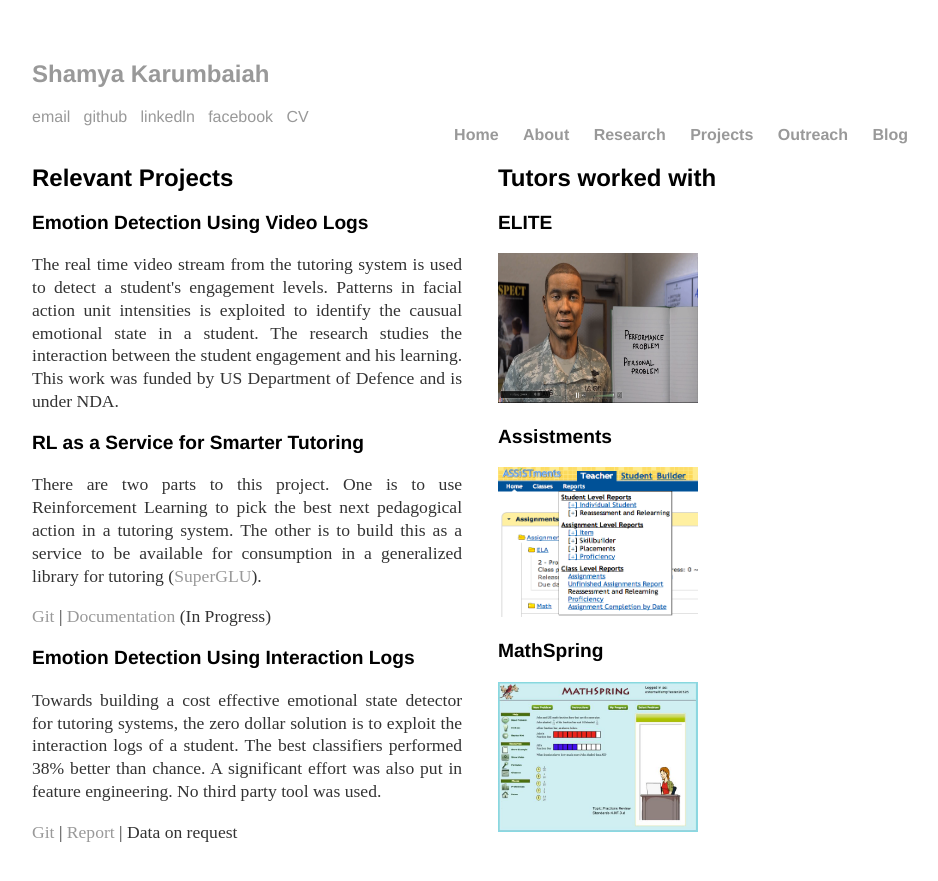
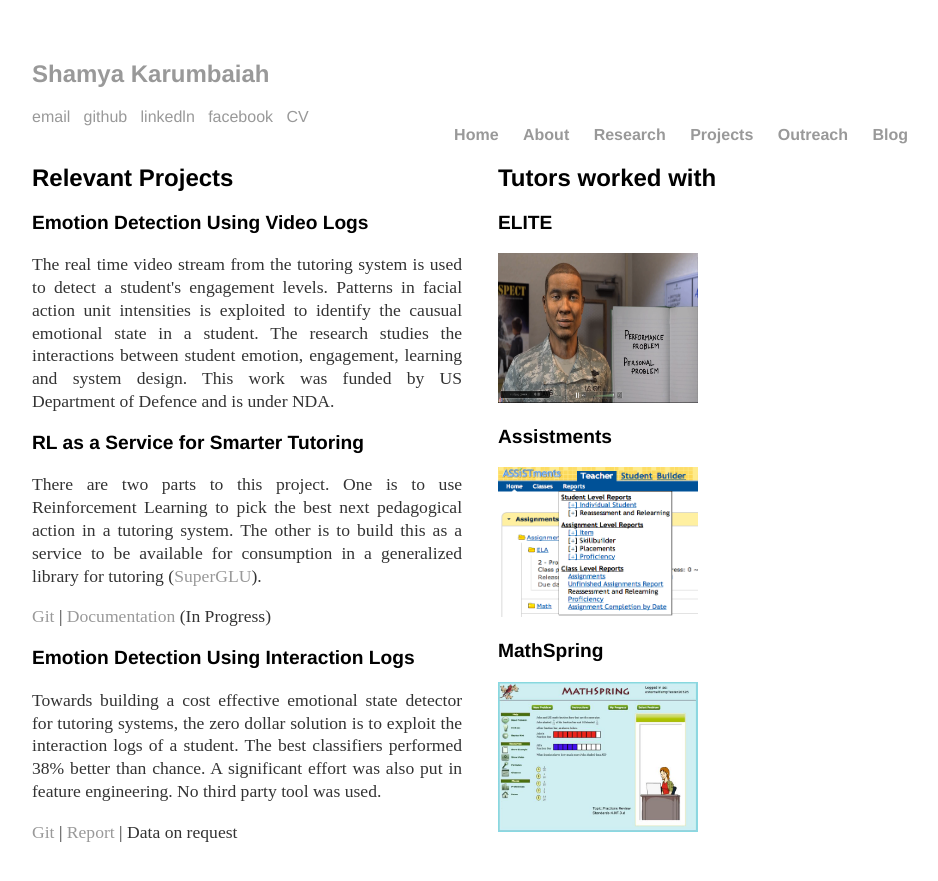
Before and after one commit to Shamya/shamyatest.github.io, a Jekyll site: the page built from projects/index.html, in a window 1280 px wide. Shown: the top 881 px of the page, without its empty margins (160-1098 px from the left). Built offline with Jekyll 4.4.1, drawn with Linux system fonts in a browser that asks for light colours.

Commit message:
Update index.html

```diff
--- a/projects/index.html
+++ b/projects/index.html
@@ -6,7 +6,7 @@
 <div class = "section1" >
   <h2>Relevant Projects</h2>
   <h3>Emotion Detection Using Video Logs</h3>
-  <p>The real time video stream from the tutoring system is used to detect a student's engagement levels. Patterns in facial action unit intensities is exploited to identify the causual emotional state in a student. The research studies the interaction between the student engagement and his learning. This work was funded by US Department of Defence and is under NDA.</p>
+  <p>The real time video stream from the tutoring system is used to detect a student's engagement levels. Patterns in facial action unit intensities is exploited to identify the causual emotional state in a student. The research studies the interactions between student emotion,  engagement, learning and system design. This work was funded by US Department of Defence and is under NDA.</p>
   <h3><a class="link" href="https://github.com/GeneralizedLearningUtilities/SuperGLU" >RL as a Service for Smarter Tutoring</a></h3>
   <p>There are two parts to this project. One is to use Reinforcement Learning to pick the best next pedagogical action in a tutoring system. The other is to build this as a service to be available for consumption in a generalized library for tutoring (<a href="https://github.com/GeneralizedLearningUtilities/SuperGLU">SuperGLU</a>).</p>
   <p><a href="https://github.com/GeneralizedLearningUtilities/SuperGLU/tree/master/SuperGLU/Services">Git</a> | <a href="https://docs.google.com/document/d/1RfX9zMZEjgFuY31qRXaRPC_b64N0yOLxdXTuean8K2s/edit?usp=sharing">Documentation</a> (In Progress)</p>
```
